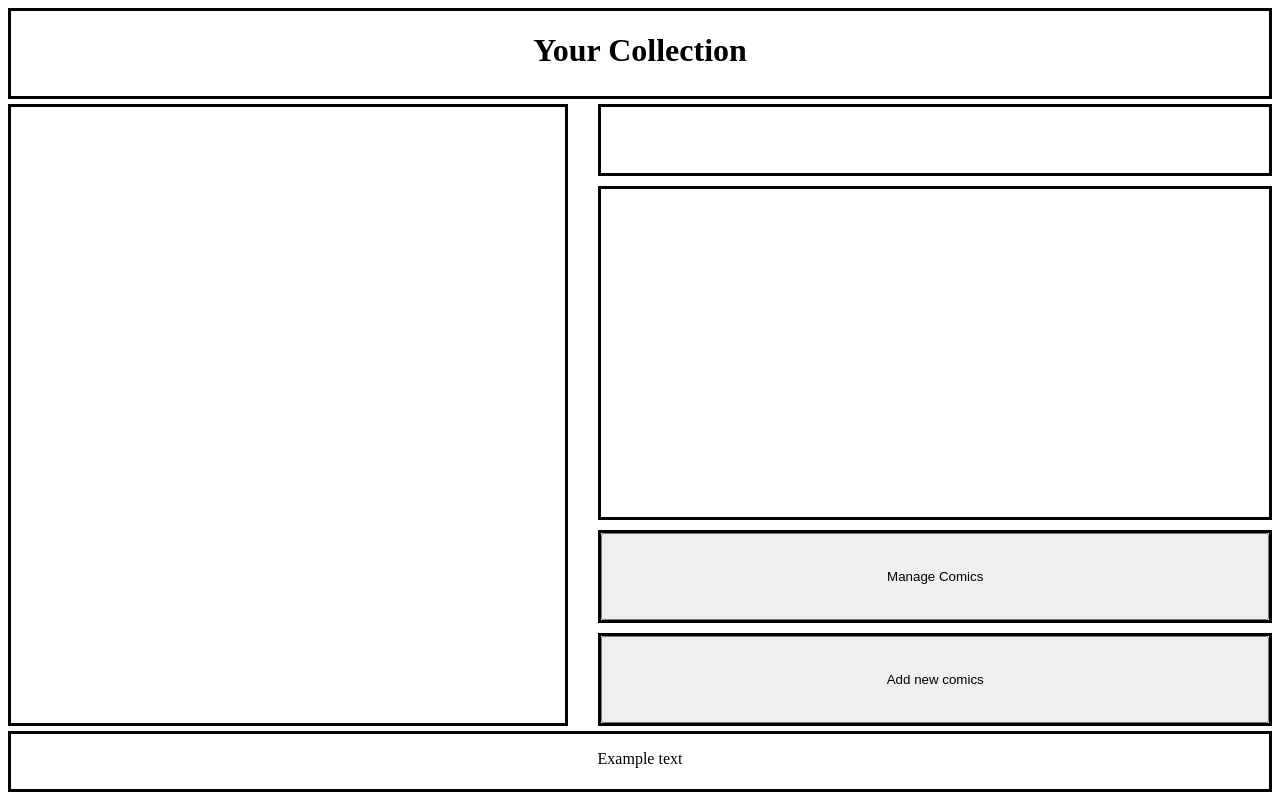
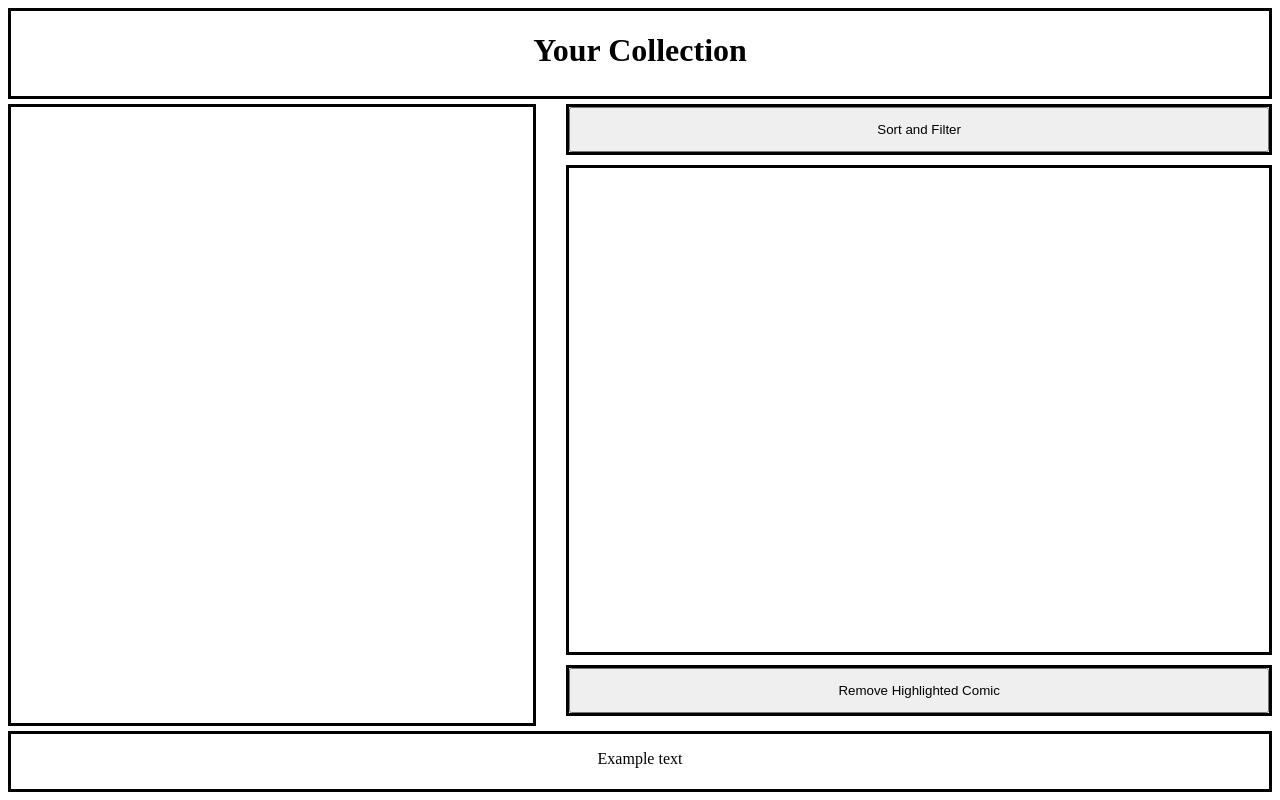
Before and after one commit to Alcor2814/AWT_Coursework, a Python web app: template templates/collection.html in a window 1280 px wide. Run offline with Jinja, Linux system fonts and the light colour scheme; the template is opened without the code that fills it, so the values that code supplies are empty.

Commit message:
Enabled highlighting a comic by viewing its cover and removed add_new due to redundancy

```diff
--- a/main.py
+++ b/main.py
@@ -238,7 +238,7 @@ def collection():
                 "id" : row[0],
                 "name" : row[1],
                 "store_date" : row[2],
-                "image" : row[3],
+                "image" : ast.literal_eval(row[3]),
                 "issue_number" : row[4],
                 "description" : row[5],
                 "volume" : ast.literal_eval(row[6])
--- a/static/css/collection.css
+++ b/static/css/collection.css
@@ -10,10 +10,7 @@
 	flex-grow:1;
 	flex-direction:column;
 	justify-content:space-between;
-}
-
-.display_comics{
-	padding-left:5px;
+	min-width:50%;
 }
 
 #sort_filter{
@@ -23,19 +20,20 @@
 }
 #highlight{
 	border-style:solid;
-	flex-grow:5;
+	flex-grow:20;
 	margin-bottom:10px;
+}
+#preview{
+	display:block;
+	width:35%;
+	margin:auto;
 }
 #manage{
 	border-style:solid;
 	flex-grow:1;
 	margin-bottom:10px;
 }
-#add_new{
-	border-style:solid;
-	flex-grow:1;
-}
-.button{
+.btn{
 	width:100%;
 	height:100%;
 }
--- a/static/css/specific-book.css
+++ b/static/css/specific-book.css
@@ -18,6 +18,7 @@
 	flex-grow:1;
 	justify-content:center;
 	align-items:center;
+	text-align:center;
 }
 .comic{
 	width:40%;
@@ -30,7 +31,7 @@
 }
 
 #add{
-	width:100%;
+	text-align:center;
 }
 
 #left p{
--- /dev/null
+++ b/static/scripts/collection.js
@@ -0,0 +1,5 @@
+function previewComic(comicImage){
+	img = document.getElementById("preview");
+	img.src = comicImage;
+	return 0;
+}
--- a/templates/collection.html
+++ b/templates/collection.html
@@ -2,7 +2,9 @@
 <head>
 	<link rel="stylesheet" href="{{ url_for('static', filename='css/stylesheet.css') }}">
 	<link rel="stylesheet" href="{{ url_for('static', filename='css/collection.css') }}">
+	<script src="{{url_for('static', filename='scripts/collection.js')}}"></script>
 </head>
+<!--<body onload="previewComic('{{collection[0]['image']['small_url']}}')">-->
 <div class="overall">
 	<div class="title">
 		<h1> Your Collection </h1>
@@ -11,7 +13,6 @@
 		<div id="left">
 			{% for comic in collection %}
 				<div class="display_comics">
-					<a class = "linkBox" href="{{url_for('specific_book', comic = comic)}}">
 					{% set name = comic['volume']['name'] %}
 					{% if comic['issue_number'] is not none %}
 						{% set name = name ~ " #" ~ comic['issue_number'] %}
@@ -19,23 +20,21 @@
 					{% if comic['name'] != "None" %}
 						{% set name = name ~ " - " ~ comic['name'] %}
 					{% endif %}
+					<button onclick="previewComic('{{comic['image']['small_url']}}')" class="btn">
 						<p>{{name}}</p>
-					</a>
+					</button>
 				</div>
 			{% endfor %}
 		</div>
 		<div id="right">
 			<div id="sort_filter">
-
+				<button class="btn">Sort and Filter</button>
 			</div>
 			<div id="highlight">
-
+				<img id="preview" src="">
 			</div>
 			<div id="manage">
-				<button class="button">Manage Comics</button>
-			</div>
-			<div id="add_new">
-				<button class="button">Add new comics</button>
+				<button class="btn">Remove Highlighted Comic</button>
 			</div>
 		</div>
 	</div>
--- a/templates/specific_book.html
+++ b/templates/specific_book.html
@@ -19,7 +19,7 @@
 			<div class="comicBox">
 				<div class="comic">
 					<img src={{comic['image']['small_url']}}>
-					<a id = "btn" href="{{url_for('add_to_collection', comic = comic)}}">
+					<a id = "add" href="{{url_for('add_to_collection', comic = comic)}}">
 						Add to collection
 					</a>
 				</div>
```
Also changed, not shown: 1 other file. Lines whose indentation alone changed are shown as unchanged.
